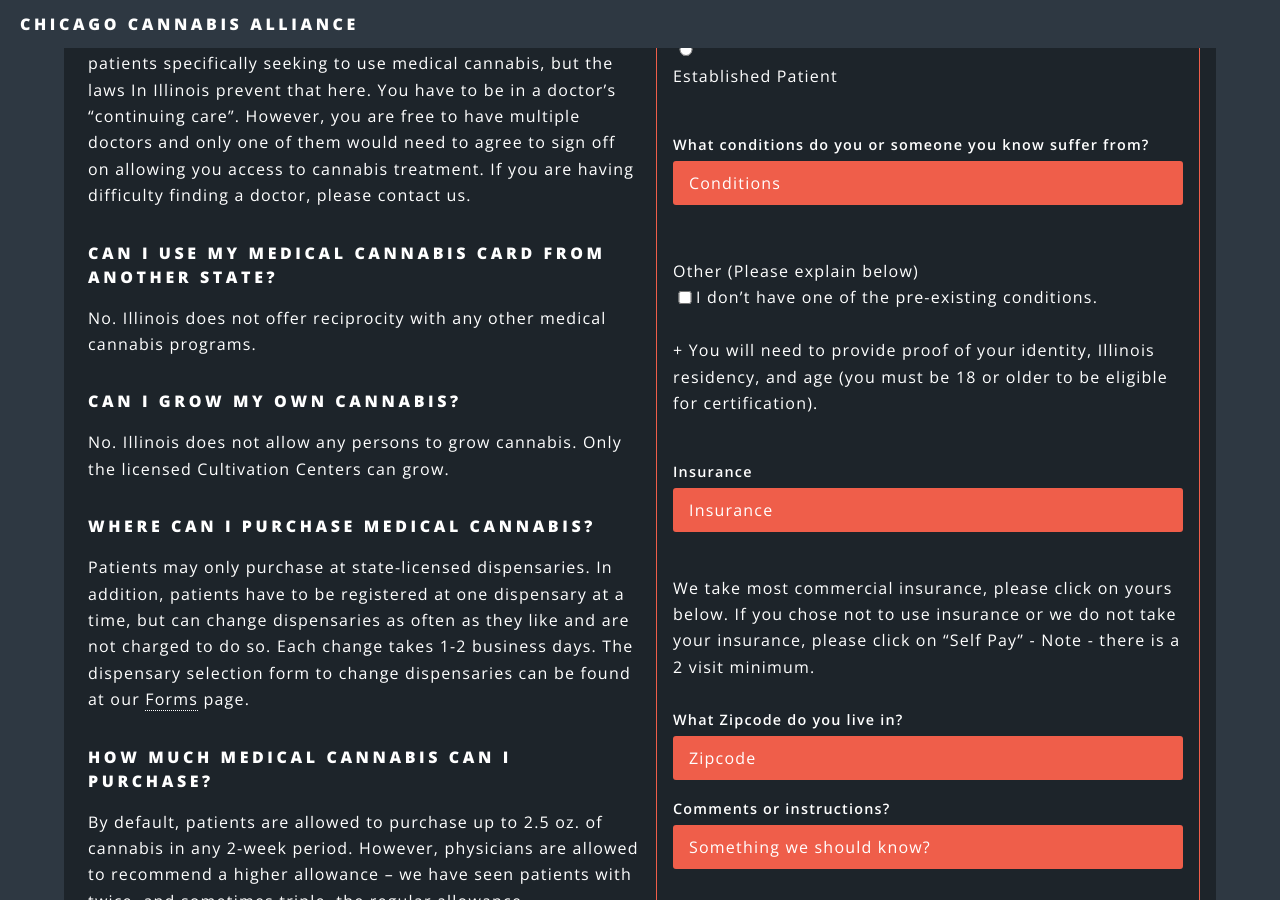
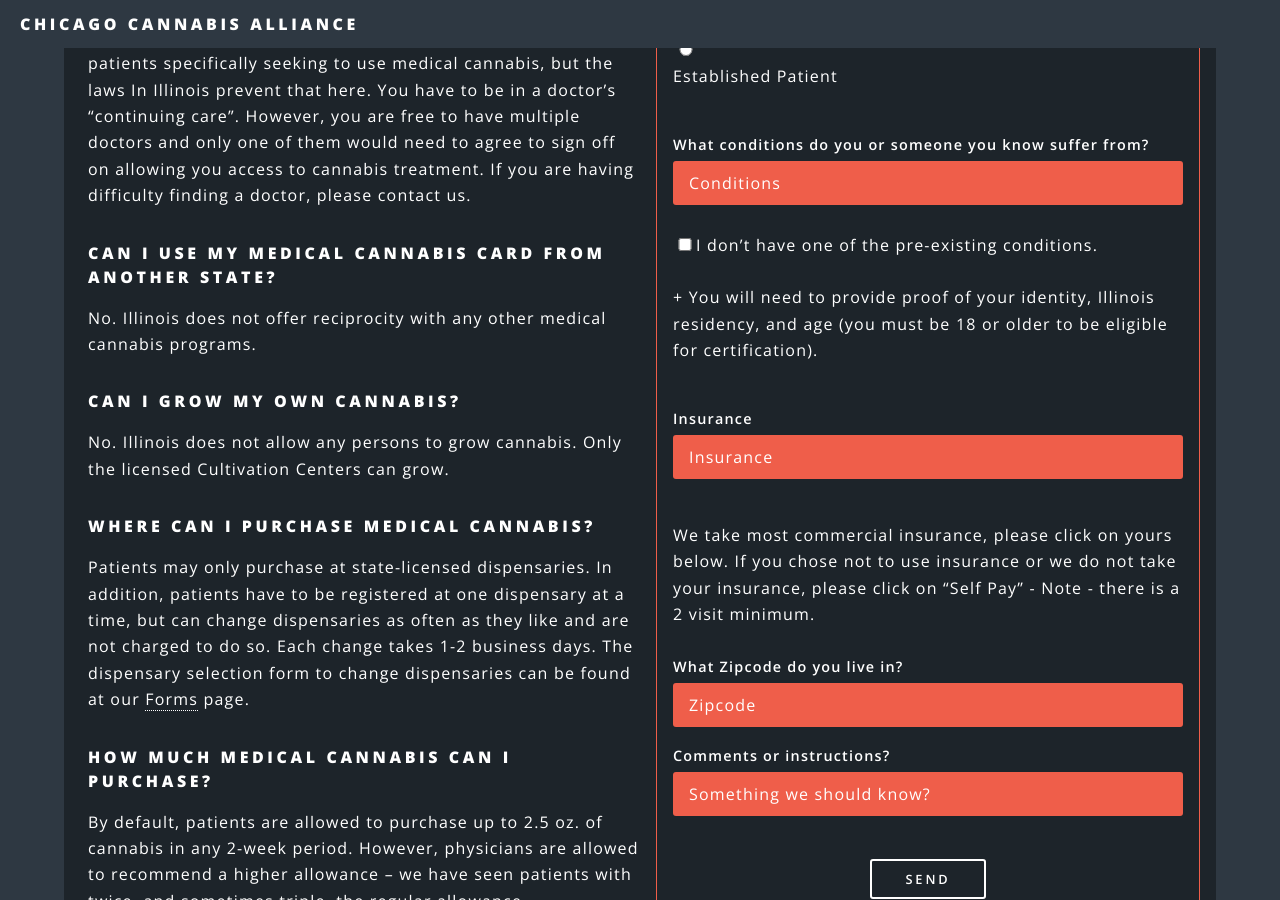
Before and after one commit to roncoalson/CMCA-master, a Jekyll site: the page built from index.html, in a window 1280 px wide and 900 px high, scrolled down 3134 px. Built offline with Jekyll 4.4.1, drawn with Linux system fonts in a browser that asks for light colours.

Commit message:
Update large-form.html

```diff
--- a/_includes/large-form.html
+++ b/_includes/large-form.html
@@ -226,25 +226,18 @@
       <option value="28">Post Tramatic Stress Symptoms</option>
       <option value="29">RSD (Complex Regional Pain Syndromes Type I)r</option>
       <option value="30">Residual Limb Pain</option>
-      <option value="30">Rheumatoid Arthritis (RA)</option>
-      <option value="30">Seizures, Including Those Characteristic Of Epilepsy</option>
-      <option value="30">Sjogren’s Syndrome</option>
-      <option value="30">Spinal Cord Disease</option>
-      <option value="30">Spinal Cord Injury</option>
-      <option value="30">Spinocerebellar Ataxia (SCA)</option>
-      <option value="30">Terminal Illiness</option>
-      <option value="30">Tourette’s Syndrome</option>
-      <option value="30">Traumatic Brain Injury (TBI)</option>
-      <option value="30">Other</option>
-      <option value="30">Cancer</option>
-      <option value="30">Cancer</option>
-      <option value="30">Cancer</option>
-      <option value="30">Cancer</option>
+      <option value="31">Rheumatoid Arthritis (RA)</option>
+      <option value="32">Seizures, Including Those Characteristic Of Epilepsy</option>
+      <option value="33">Sjogren’s Syndrome</option>
+      <option value="34">Spinal Cord Disease</option>
+      <option value="35">Spinal Cord Injury</option>
+      <option value="36">Spinocerebellar Ataxia (SCA)</option>
+      <option value="37">Terminal Illiness</option>
+      <option value="38">Tourette’s Syndrome</option>
+      <option value="39">Traumatic Brain Injury (TBI)</option>
+      <option value="40">Other (Please explain below)</option>
     </select><br>
-       <br>Other (Please explain below)</label>
 
-
-    <br>
 <div class='form-field'>
     <input type="checkbox" name="pre-existing" value="conditions"> I don’t have one of the pre-existing conditions.<br><br>
 + You will need to provide proof of your identity, Illinois residency, and
```
